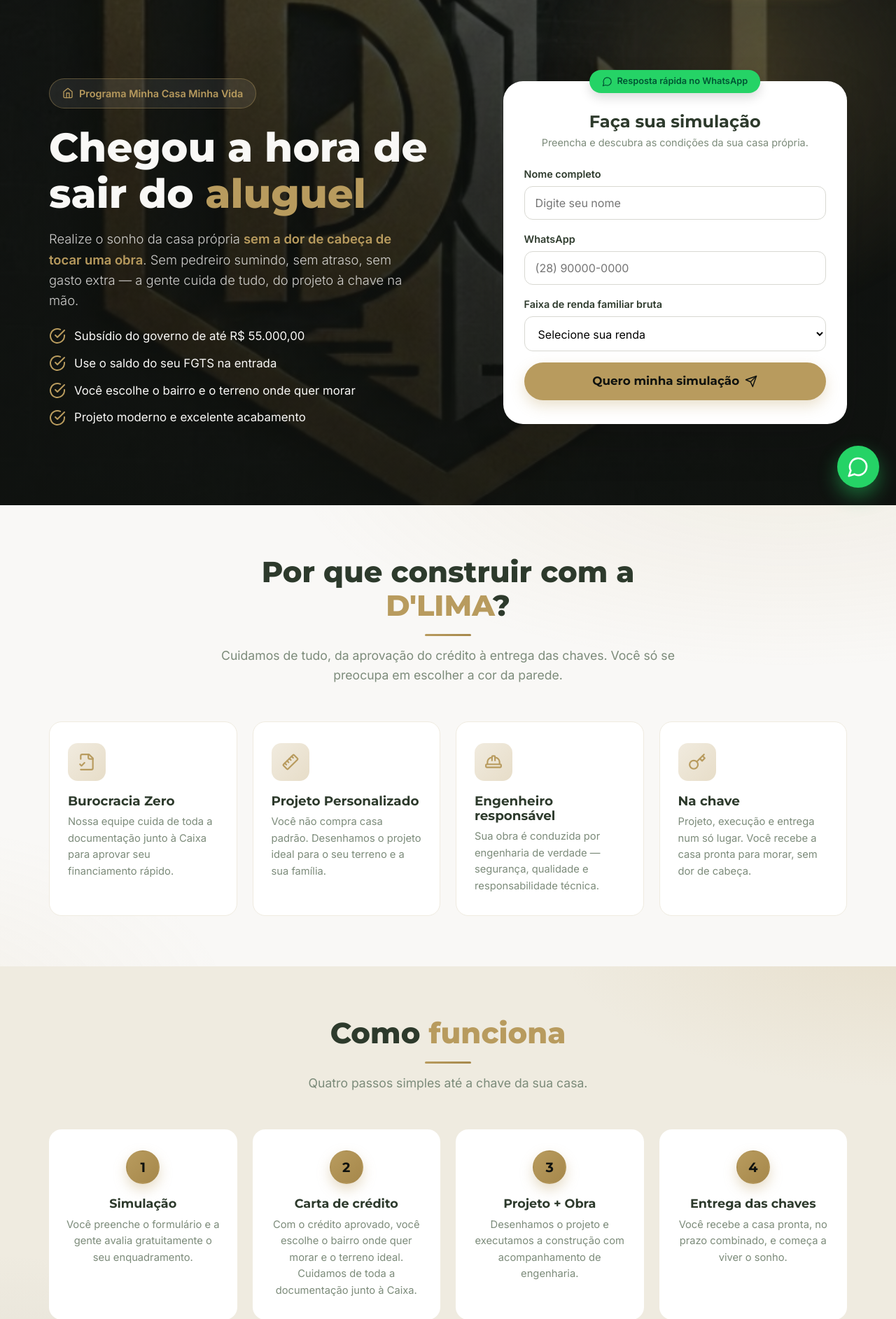
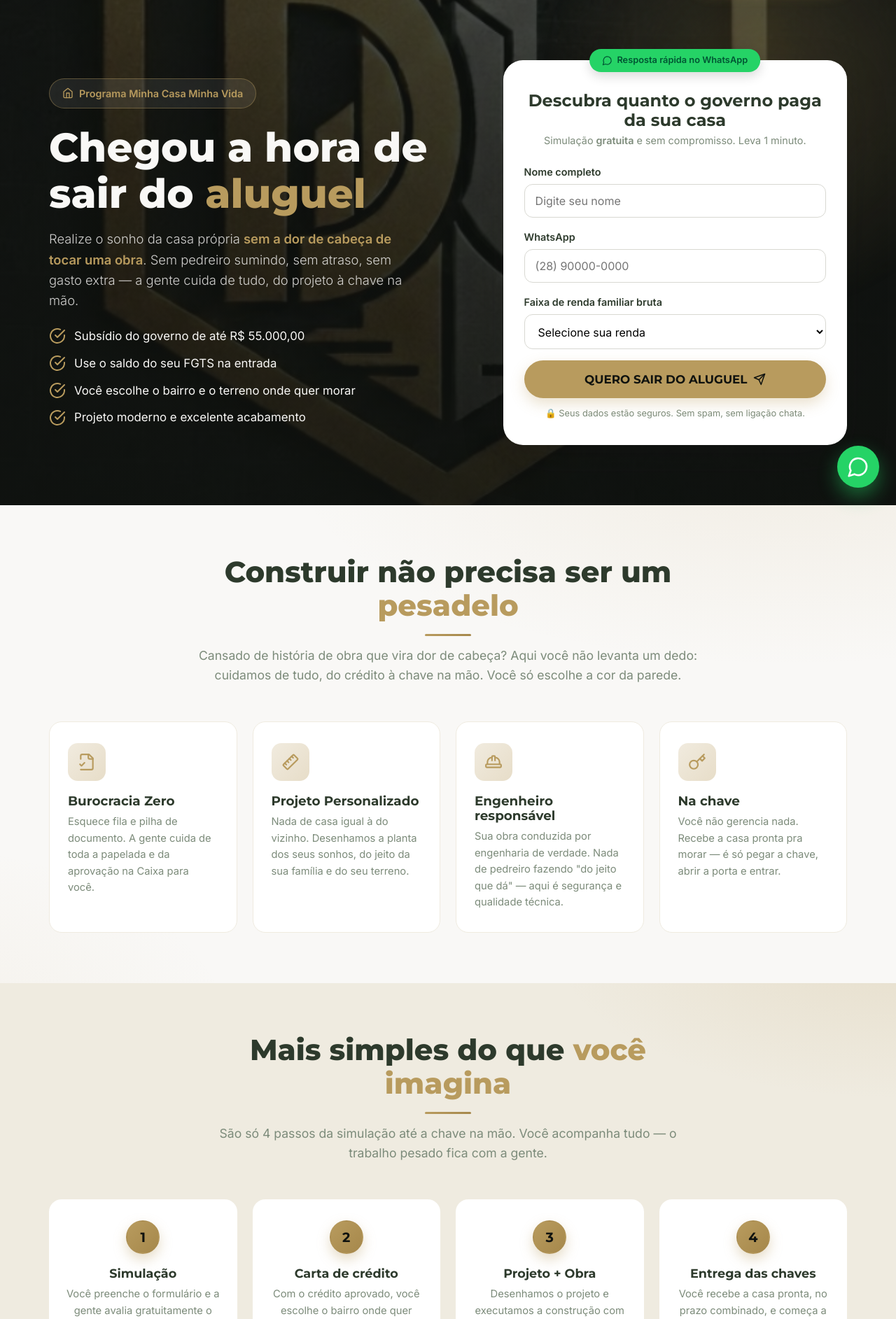
Before and after one commit to LeonanLima/d-lima-institucional, a Flask app: page / in a window 1280 px wide. Shown: the part 79-1964 px from the top of the page at 70% size. Run offline with Flask 3, Linux system fonts and the light colour scheme.

Commit message:
copy: revisao persuasiva de cada secao (mais vendedora)
Aplica gatilhos de copy (dor do aluguel + medo da obra, justificar o
fracasso, aliviar medos, confirmar suspeitas, inimigo=aluguel/obra ruim):
- Hero form: headline de beneficio, 'gratis/1 min', CTA 'QUERO SAIR DO
  ALUGUEL', selo de seguranca anti-atrito
- Diferenciais: subhead + 4 cards focados em alivio de dor e resultado
- Como funciona / Subsidios / Prova social / CTA final: headlines mais
  emocionais e vendedoras (sem inventar numeros/depoimentos)

Co-Authored-By: Claude Opus 4.8 <noreply@anthropic.com>

```diff
--- a/templates/index.html
+++ b/templates/index.html
@@ -133,8 +133,8 @@
                     <svg viewBox="0 0 24 24" fill="none" stroke="currentColor" stroke-width="2" stroke-linecap="round" stroke-linejoin="round"><path d="M7.9 20A9 9 0 1 0 4 16.1L2 22Z"/></svg>
                     Resposta rápida no WhatsApp
                 </span>
-                <h2>Faça sua simulação</h2>
-                <p class="form-card__hint">Preencha e descubra as condições da sua casa própria.</p>
+                <h2>Descubra quanto o governo paga da sua casa</h2>
+                <p class="form-card__hint">Simulação <strong>gratuita</strong> e sem compromisso. Leva 1 minuto.</p>
 
                 <form id="leadForm">
                     <div class="field">
@@ -156,9 +156,10 @@
                         </select>
                     </div>
                     <button type="submit" class="btn btn--gold btn--block btn--lg">
-                        Quero minha simulação
+                        QUERO SAIR DO ALUGUEL
                         <svg viewBox="0 0 24 24" fill="none" stroke="currentColor" stroke-width="2" stroke-linecap="round" stroke-linejoin="round"><path d="m22 2-7 20-4-9-9-4Z"/><path d="M22 2 11 13"/></svg>
                     </button>
+                    <p class="form-card__hint" style="margin-top:12px;margin-bottom:0;font-size:.8rem;">🔒 Seus dados estão seguros. Sem spam, sem ligação chata.</p>
                 </form>
                 <div id="successMessage" class="success is-hidden">
                     <svg viewBox="0 0 24 24" fill="none" stroke="currentColor" stroke-width="2" stroke-linecap="round" stroke-linejoin="round"><path d="M22 11.08V12a10 10 0 1 1-5.93-9.14"/><path d="m9 11 3 3L22 4"/></svg>
@@ -172,8 +173,8 @@
     <section class="section section--cream">
         <div class="container">
             <div class="section__head">
-                <h2 class="section__title">Por que construir com a <span class="gold">D'LIMA</span>?</h2>
-                <p class="section__sub">Cuidamos de tudo, da aprovação do crédito à entrega das chaves. Você só se preocupa em escolher a cor da parede.</p>
+                <h2 class="section__title">Construir não precisa ser um <span class="gold">pesadelo</span></h2>
+                <p class="section__sub">Cansado de história de obra que vira dor de cabeça? Aqui você não levanta um dedo: cuidamos de tudo, do crédito à chave na mão. Você só escolhe a cor da parede.</p>
             </div>
             <div class="grid grid--4">
                 <div class="card">
@@ -181,28 +182,28 @@
                         <svg viewBox="0 0 24 24" fill="none" stroke="currentColor" stroke-width="2" stroke-linecap="round" stroke-linejoin="round"><path d="M4 22h14a2 2 0 0 0 2-2V7l-5-5H6a2 2 0 0 0-2 2v4"/><path d="M14 2v4a2 2 0 0 0 2 2h4"/><path d="m3 15 2 2 4-4"/></svg>
                     </div>
                     <h3>Burocracia Zero</h3>
-                    <p>Nossa equipe cuida de toda a documentação junto à Caixa para aprovar seu financiamento rápido.</p>
+                    <p>Esquece fila e pilha de documento. A gente cuida de toda a papelada e da aprovação na Caixa para você.</p>
                 </div>
                 <div class="card">
                     <div class="card__icon">
                         <svg viewBox="0 0 24 24" fill="none" stroke="currentColor" stroke-width="2" stroke-linecap="round" stroke-linejoin="round"><path d="M21.3 8.7 8.7 21.3a1 1 0 0 1-1.4 0l-4.6-4.6a1 1 0 0 1 0-1.4L15.3 2.7a1 1 0 0 1 1.4 0l4.6 4.6a1 1 0 0 1 0 1.4Z"/><path d="m13.5 4.5 2 2"/><path d="m10.5 7.5 2 2"/><path d="m7.5 10.5 2 2"/><path d="m4.5 13.5 2 2"/></svg>
                     </div>
                     <h3>Projeto Personalizado</h3>
-                    <p>Você não compra casa padrão. Desenhamos o projeto ideal para o seu terreno e a sua família.</p>
+                    <p>Nada de casa igual à do vizinho. Desenhamos a planta dos seus sonhos, do jeito da sua família e do seu terreno.</p>
                 </div>
                 <div class="card">
                     <div class="card__icon">
                         <svg viewBox="0 0 24 24" fill="none" stroke="currentColor" stroke-width="2" stroke-linecap="round" stroke-linejoin="round"><path d="M2 18a1 1 0 0 0 1 1h18a1 1 0 0 0 1-1v-2a1 1 0 0 0-1-1H3a1 1 0 0 0-1 1Z"/><path d="M10 10V5a1 1 0 0 1 1-1h2a1 1 0 0 1 1 1v5"/><path d="M4 15v-3a6 6 0 0 1 6-6"/><path d="M14 6a6 6 0 0 1 6 6v3"/></svg>
                     </div>
                     <h3>Engenheiro responsável</h3>
-                    <p>Sua obra é conduzida por engenharia de verdade — segurança, qualidade e responsabilidade técnica.</p>
+                    <p>Sua obra conduzida por engenharia de verdade. Nada de pedreiro fazendo "do jeito que dá" — aqui é segurança e qualidade técnica.</p>
                 </div>
                 <div class="card">
                     <div class="card__icon">
                         <svg viewBox="0 0 24 24" fill="none" stroke="currentColor" stroke-width="2" stroke-linecap="round" stroke-linejoin="round"><circle cx="7.5" cy="15.5" r="5.5"/><path d="m21 2-9.6 9.6"/><path d="m15.5 7.5 3 3L22 7l-3-3"/></svg>
                     </div>
                     <h3>Na chave</h3>
-                    <p>Projeto, execução e entrega num só lugar. Você recebe a casa pronta para morar, sem dor de cabeça.</p>
+                    <p>Você não gerencia nada. Recebe a casa pronta pra morar — é só pegar a chave, abrir a porta e entrar.</p>
                 </div>
             </div>
         </div>
@@ -212,8 +213,8 @@
     <section id="como-funciona" class="section section--sand">
         <div class="container">
             <div class="section__head">
-                <h2 class="section__title">Como <span class="gold">funciona</span></h2>
-                <p class="section__sub">Quatro passos simples até a chave da sua casa.</p>
+                <h2 class="section__title">Mais simples do que <span class="gold">você imagina</span></h2>
+                <p class="section__sub">São só 4 passos da simulação até a chave na mão. Você acompanha tudo — o trabalho pesado fica com a gente.</p>
             </div>
             <div class="grid grid--4">
                 <div class="step">
@@ -258,8 +259,8 @@
     <section class="section section--dark">
         <div class="container">
             <div class="section__head">
-                <h2 class="section__title">Quanto o governo pode <span class="gold">pagar por você</span></h2>
-                <p class="section__sub">O Minha Casa Minha Vida oferece subsídio, juros baixos e uso do FGTS conforme a sua faixa de renda familiar.</p>
+                <h2 class="section__title">Acha que casa própria não <span class="gold">cabe no seu bolso?</span></h2>
+                <p class="section__sub">O que você paga de aluguel pode virar a parcela da sua casa. Com o Minha Casa Minha Vida, o governo paga boa parte — veja o que muda pela sua faixa de renda:</p>
             </div>
             <div class="grid grid--4">
                 <div class="faixa">
@@ -329,8 +330,8 @@
     <section class="section section--sand">
         <div class="container">
             <div class="section__head">
-                <h2 class="section__title">Confiança de quem <span class="gold">entende de obra</span></h2>
-                <p class="section__sub">Sem promessa vazia. Aqui você constrói com responsabilidade técnica de verdade.</p>
+                <h2 class="section__title">Se você ainda não saiu do aluguel, <span class="gold">a culpa não é sua</span></h2>
+                <p class="section__sub">É que faltava quem fizesse do jeito certo: sem enrolação, sem promessa vazia, com responsabilidade técnica de verdade.</p>
             </div>
             <div class="trust">
                 <span class="trust__item">
@@ -386,10 +387,10 @@
     <!-- ===================== CTA FINAL ===================== -->
     <section class="section section--dark">
         <div class="container cta-final">
-            <h2>Não deixe seu sonho para <span class="gold">amanhã</span></h2>
-            <p>As condições do Minha Casa Minha Vida estão melhores do que nunca. A hora de sair do aluguel é agora.</p>
+            <h2>Cada mês de aluguel é dinheiro que <span class="gold">não volta</span></h2>
+            <p>Enquanto você adia, está pagando a casa do seu locador. As condições do Minha Casa Minha Vida nunca estiveram tão boas. A hora de virar esse jogo é agora.</p>
             <a href="https://wa.me/5528999646592?text=Ol%C3%A1!%20Quero%20falar%20com%20um%20especialista%20da%20D'LIMA%20Engenharia%20sobre%20minha%20casa%20pr%C3%B3pria." target="_blank" rel="noopener" class="btn btn--gold btn--lg">
-                Falar com um especialista
+                Quero falar com um especialista
                 <svg viewBox="0 0 24 24" fill="none" stroke="currentColor" stroke-width="2" stroke-linecap="round" stroke-linejoin="round"><path d="M7.9 20A9 9 0 1 0 4 16.1L2 22Z"/></svg>
             </a>
         </div>
```
